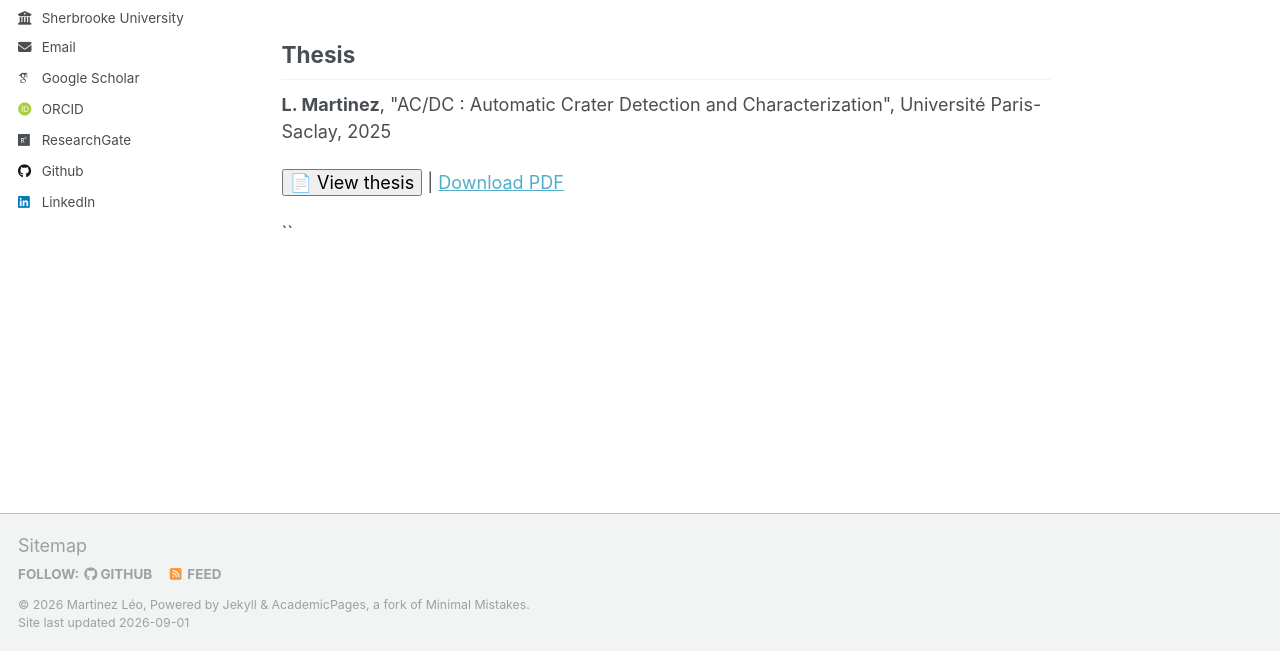
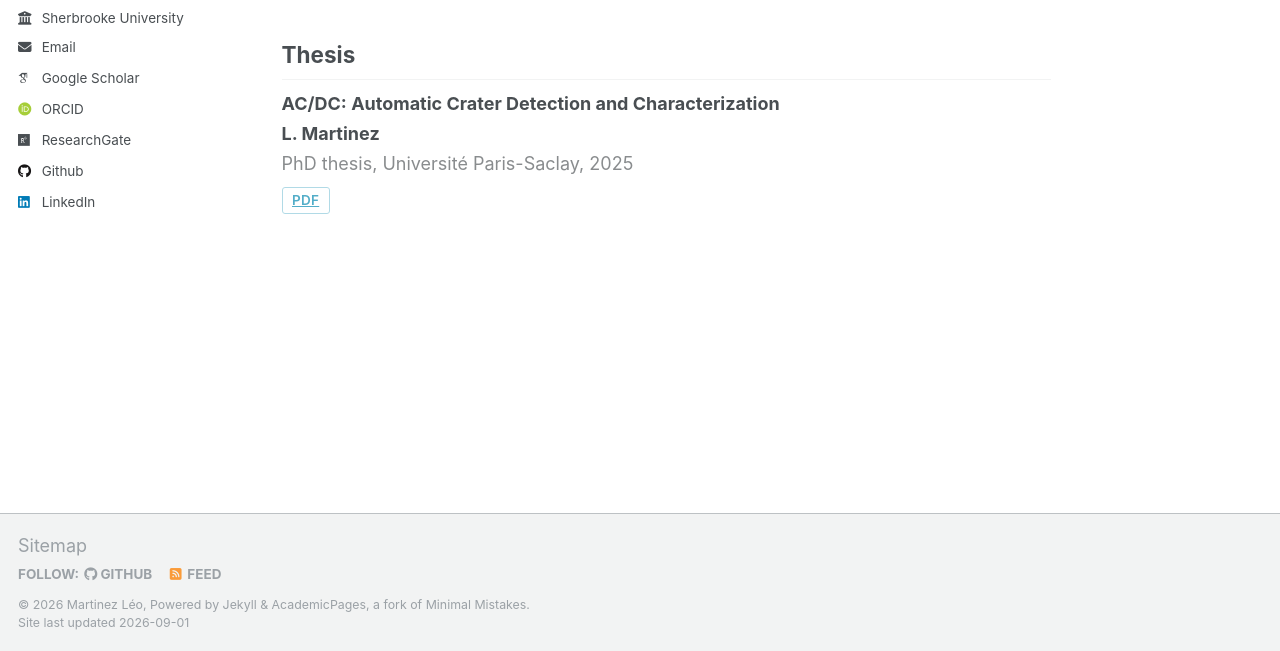
Before and after one commit to leomrtinez/leomrtinez.github.io, a Jekyll site: the page built from _pages/publications.md, in a window 1280 px wide and 1053 px high, cut to the strip 402-1053 px from the top of the window. Built offline with Jekyll 4.4.1, drawn with Linux system fonts in a browser that asks for light colours; some web fonts are replaced.

Commit message:
Update thesis section to publication format
Replaced thesis section with a new publication format.

```diff
--- a/_pages/publications.md
+++ b/_pages/publications.md
@@ -18,29 +18,15 @@ pdf_viewer: true
 
 {% include publications_generated.html %}
 
-
 ## Thesis
 
-<p>
-  <strong>L. Martinez</strong>, "AC/DC : Automatic Crater Detection and Characterization",
-  Université Paris-Saclay, 2025
-</p>
-
-<p>
-  <button class="btn-thesis" onclick="openThesis()">
-    📄 View thesis
-  </button>
-  |
-  <a href="/files/Martinez_PhD_compressed_compressed.pdf" target="_blank">Download PDF</a>
-</p>
-
-
-<!-- Popup -->
-<div id="thesisModal" class="modal">
-  <div class="modal-content">
-    <span class="close" onclick="closeThesis()">&times;</span>
-    <iframe id="thesisFrame"></iframe>
-  </div>
+<div class="publication-item">
+  <p class="pub-title">AC/DC: Automatic Crater Detection and Characterization</p>
+  <p class="pub-authors"><strong>L. Martinez</strong></p>
+  <p class="pub-venue">PhD thesis, Université Paris-Saclay, 2025</p>
+  <p class="pub-links">
+    <a class="pub-badge" href="{{ base_path }}/files/Martinez_PhD_compressed_compressed.pdf"
+       data-pdf-viewer
+       data-pdf-title="AC/DC: Automatic Crater Detection and Characterization">PDF</a>
+  </p>
 </div>
-
-``
```
